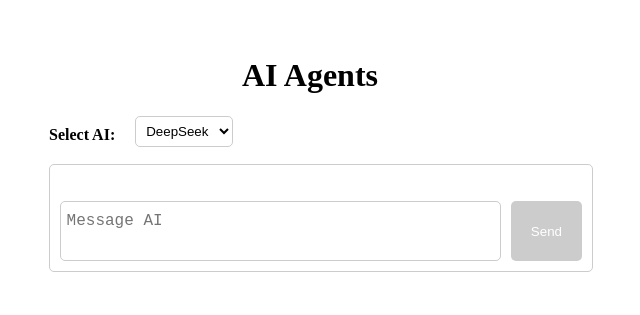
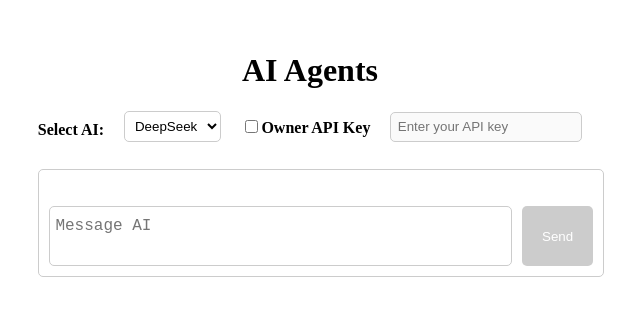
Before and after one commit to knofler/nextAi, a Next.js app: page / in a window 1280 px wide. Shown: the part 249-564 px from the top of the page, without its empty margins (330-970 px from the left). Built offline with nearby package versions, Linux system fonts and the light colour scheme.

Commit message:
user api key enabled

```diff
--- a/src/pages/api/openai.js
+++ b/src/pages/api/openai.js
@@ -5,7 +5,7 @@ export default async function handler(req, res) {
     return res.status(405).json({ message: 'Method not allowed' });
   }
 
-  const { api, query } = req.body;
+  const { api, query, userAPIKey } = req.body;
 
   let apiKey;
   let apiUrl;
@@ -13,12 +13,14 @@ export default async function handler(req, res) {
 
   switch (api) {
     case 'openai':
-      apiKey = process.env.OPENAI_API_KEY;
+      console.log('OpenAI API selected and userAPIKey is ', userAPIKey);
+      apiKey = userAPIKey || process.env.OPENAI_API_KEY;
       apiUrl = 'https://api.openai.com/v1/chat/completions';
       model = 'gpt-4'; // Ensure you have access to this model
       break;
     case 'deepseek':
-      apiKey = process.env.DEEPSEEK_API_KEY;
+      console.log('DeepSeek API selected and userAPIKey is ', userAPIKey);
+      apiKey = userAPIKey || process.env.DEEPSEEK_API_KEY;
       apiUrl = 'https://api.deepseek.com/v1/chat/completions';
       model = 'deepseek-chat';
       break;
--- a/src/pages/index.js
+++ b/src/pages/index.js
@@ -12,6 +12,8 @@ export default function Chat() {
   const [error, setError] = useState('');
   const [isLoading, setIsLoading] = useState(false);
   const [inputMoved, setInputMoved] = useState(false);
+  const [useCustomApiKey, setUseCustomApiKey] = useState(false); // Checkbox state
+  const [customApiKey, setCustomApiKey] = useState(''); // Custom API key input
   const chatBoxRef = useRef(null);
   const inputRef = useRef(null);
   const chatContainerRef = useRef(null);
@@ -30,21 +32,41 @@ export default function Chat() {
     setPreviousQueries((prevQueries) => [...new Set([query, ...prevQueries])]);
     setQuery('');
 
+    const effectiveApiKey = useCustomApiKey ? customApiKey : ''; // Determine effective API key
+    console.log('Effective API Key:', effectiveApiKey); // Log effective API key
+
     try {
       const response = await fetch('/api/openai', {
         method: 'POST',
         headers: {
           'Content-Type': 'application/json',
         },
-        body: JSON.stringify({ api, query }),
+        body: JSON.stringify({ api, query, userAPIKey: effectiveApiKey }),
       });
 
       if (!response.ok) {
         const text = await response.text();
-        throw new Error(`Request failed with status ${response.status}: ${text}`);
+        console.log(`Request failed with status ${response.status}: ${text}`);
+
+        // Extract the error message
+        let errorMessage = 'An error occurred. Please try again.';
+        try {
+          const errorJson = JSON.parse(text);
+          if (errorJson.error && errorJson.error.message) {
+            errorMessage = `Authentication Fails: ${errorJson.error.message}`;
+          }
+        } catch (parseError) {
+          console.error('Error parsing error response:', parseError);
         }
 
-      const reader = response.body.getReader();
+        return setError(errorMessage);
+      }
+
+      const reader = response.body?.getReader();
+      if (!reader) {
+        throw new Error('Streaming not supported by the API');
+      }
+
       const decoder = new TextDecoder();
       let done = false;
 
@@ -107,6 +129,7 @@ export default function Chat() {
       }
     } catch (error) {
       console.error('Error during API call:', error);
+      setError('An error occurred while processing your request. Please try again.'); // Display user-friendly error message
     } finally {
       setIsLoading(false);
       setInputMoved(true);
@@ -182,6 +205,7 @@ export default function Chat() {
     <div className={styles.chatContainer} ref={chatContainerRef}>
       <h1>AI Agents</h1>
       <form onSubmit={handleSubmit}>
+        <div className={styles.formRow}>
           <div className={styles.selectContainer}>
             <label className={styles.selectLabel}>Select AI:</label>
             <select value={api} onChange={(e) => setApi(e.target.value)} className={styles.select}>
@@ -189,6 +213,28 @@ export default function Chat() {
               <option value="openai">OpenAI</option>
             </select>
           </div>
+
+          {/* Owner API Key Checkbox and Input Field */}
+          <div className={styles.apiKeyContainer}>
+            <label className={styles.apiKeyLabel}>
+              <input
+                type="checkbox"
+                checked={useCustomApiKey}
+                onChange={(e) => setUseCustomApiKey(e.target.checked)}
+              />
+              Owner API Key
+            </label>
+            <input
+              type="text"
+              value={customApiKey}
+              onChange={(e) => setCustomApiKey(e.target.value)}
+              placeholder="Enter your API key"
+              className={styles.apiKeyInput}
+              disabled={!useCustomApiKey}
+            />
+          </div>
+        </div>
+
         <div className={styles.chatBoundary}>
           <div className={styles.chatBox} ref={chatBoxRef}>
             {messages.map((message, index) => (
@@ -247,6 +293,7 @@ export default function Chat() {
           </div>
         </div>
       </form>
+      {error && <div className={styles.errorMessage}>{error}</div>}
     </div>
   );
 }
--- a/src/styles/Chat.module.css
+++ b/src/styles/Chat.module.css
@@ -7,6 +7,14 @@
   width: 90vw; /* Set width to 90% of the viewport width */
   max-width: 800px; /* Set a maximum width */
   margin: 0 auto; /* Center the container horizontally */
+}
+
+.formRow {
+  display: flex;
+  align-items: center;
+  justify-content: space-between;
+  width: 100%;
+  margin-bottom: 10px;
 }
 
 .selectContainer {
@@ -28,6 +36,26 @@
   cursor: pointer;
   margin-bottom: .4rem;
   margin-left: .6rem;
+}
+
+.apiKeyContainer {
+  display: flex;
+  align-items: center;
+  margin-left: 20px;
+}
+
+.apiKeyLabel {
+  margin-right: 10px;
+  font-weight: bold;
+  margin-bottom: 1rem;
+}
+
+.apiKeyInput {
+  padding: .4rem;
+  border: 1px solid #ccc;
+  border-radius: 5px;
+  margin-left: 10px;
+  margin-bottom: 1rem;
 }
 
 .chatBoundary {
@@ -94,6 +122,7 @@
   color: #043972;
   font-weight: 600;
 }
+
 .aiMessage {
   margin-bottom: 10px;
 }
@@ -111,3 +140,8 @@
   white-space: pre-wrap; /* Preserve whitespace and ensure lines wrap */
   overflow-x: auto; /* Add horizontal scroll if necessary */
 }
+
+.errorMessage {
+  color: red;
+  margin-top: 1rem;
+}
```
Lines whose indentation alone changed are shown as unchanged.
